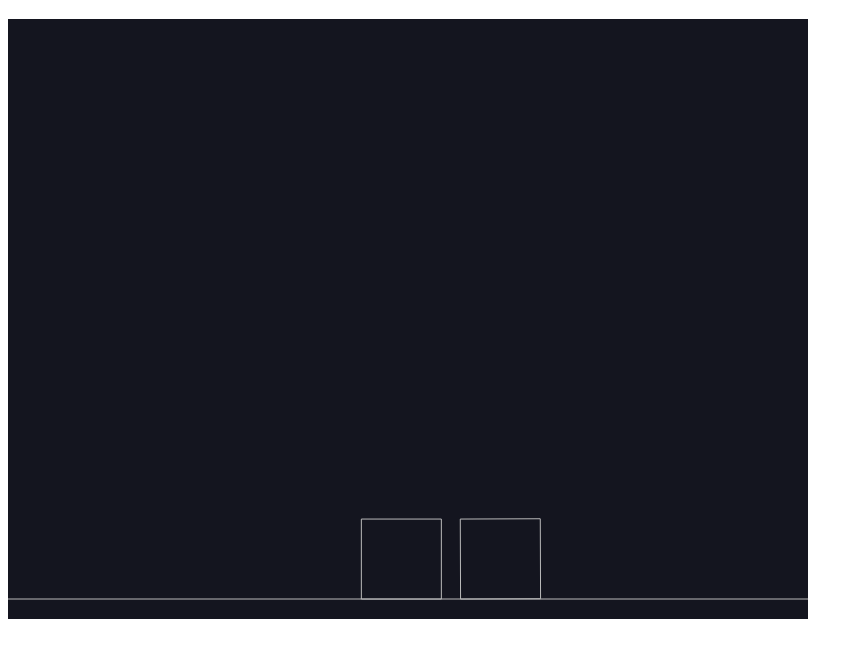
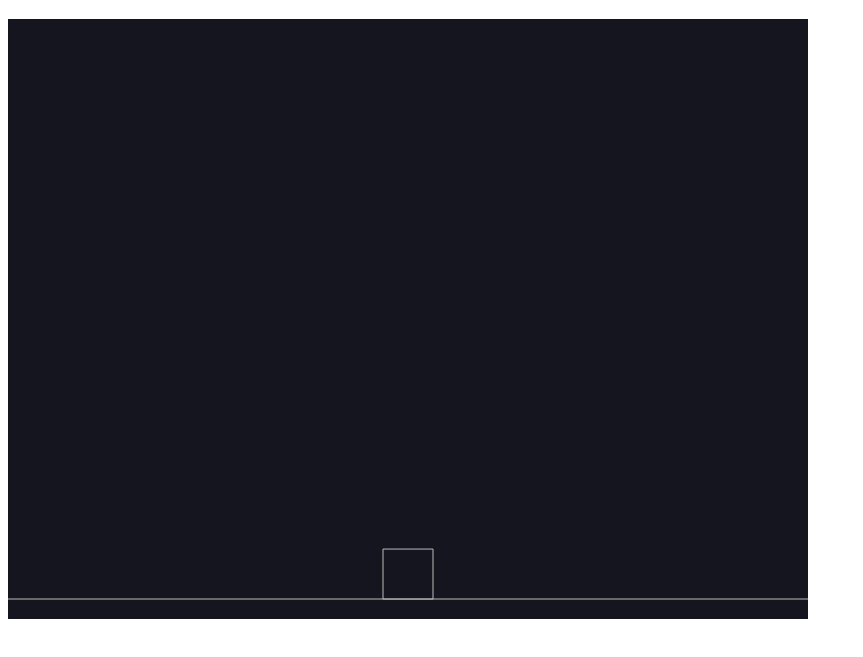
Before and after one commit to kiwily/game-jam-abandoned, a website: page index.html in a window 1280 px wide. Shown: the part 61-718 px from the top of the page, without its empty margins (0-863 px from the left). Drawn offline with Linux system fonts and the light colour scheme.

Commit message:
Add Square

```diff
--- a/index.html
+++ b/index.html
@@ -5,6 +5,7 @@
     <title>Abandoned</title>
 
     <script src="utils/matter.min.js" defer></script>
+    <script src="src/square.js" defer></script>
     <script src="index.js" defer></script>
   </head>
   <body>
--- a/index.js
+++ b/index.js
@@ -15,12 +15,13 @@ const render = Render.create({
 });
 
 // create two boxes and a ground
-const boxA = Bodies.rectangle(400, 200, 80, 80);
-const boxB = Bodies.rectangle(450, 50, 80, 80);
+const squareA = Square(400, 200, "bonjour");
+// const boxA = Bodies.rectangle(400, 200, 80, 80);
+// const boxB = Bodies.rectangle(450, 50, 80, 80);
 const ground = Bodies.rectangle(400, 610, 810, 60, { isStatic: true });
 
 // add all of the bodies to the world
-Composite.add(engine.world, [boxA, boxB, ground]);
+Composite.add(engine.world, [squareA, ground]);
 
 // run the renderer
 Render.run(render);
--- a/src/square.js
+++ b/src/square.js
@@ -1,31 +1,32 @@
+const MOVE_UP = (body) => {
+    body.setVelocity(bodyA, { x: 0, y: -10 });
+};
 
+const MOVE_DOWN = (body) => {
+    body.setVelocity(bodyA, { x: 0, y: 10 });
+};
 
-const moveUp = (body) => {
-    body.setVelocity(bodyA, { x: 0, y: -10 });
-}
-const moveDown = (body) => {
-    body.setVelocity(bodyA, { x: 0, y: 10 });
-}
-const moveRight = (body) => {
+const MOVE_RIGHT = (body) => {
     body.setVelocity(bodyA, { x: 10, y: 0 });
-}
-const moveLeft = (body) => {
+};
+
+const MOVE_LEFT = (body) => {
     body.setVelocity(bodyA, { x: -10, y: 0 });
-}
+};
 
-const moveDic = {
-    "UP": moveUp,
-    "DOWN": moveDown,
-    "RIGHT": moveRight,
-    "LEFT": moveRight
-}
+const MOVE = {
+    "UP": MOVE_UP,
+    "DOWN": MOVE_DOWN,
+    "RIGHT": MOVE_RIGHT,
+    "LEFT": MOVE_LEFT,
+};
 
-const square = (x_init, y_init, playerEvent) => {
+function Square(x_init, y_init, playerEvent) {
     body = Bodies.rectangle(x_init, y_init, 50, 50);
 
     document.addEventListener(playerEvent, function (e) {
-        moveDic[e.direction](body)
+        MOVE[e.direction](body)
     }, false);
+
+    return body;
 };
-
-        Body.setVelocity(bodyA, { x: 0, y: py - bodyA.position.y });
```
